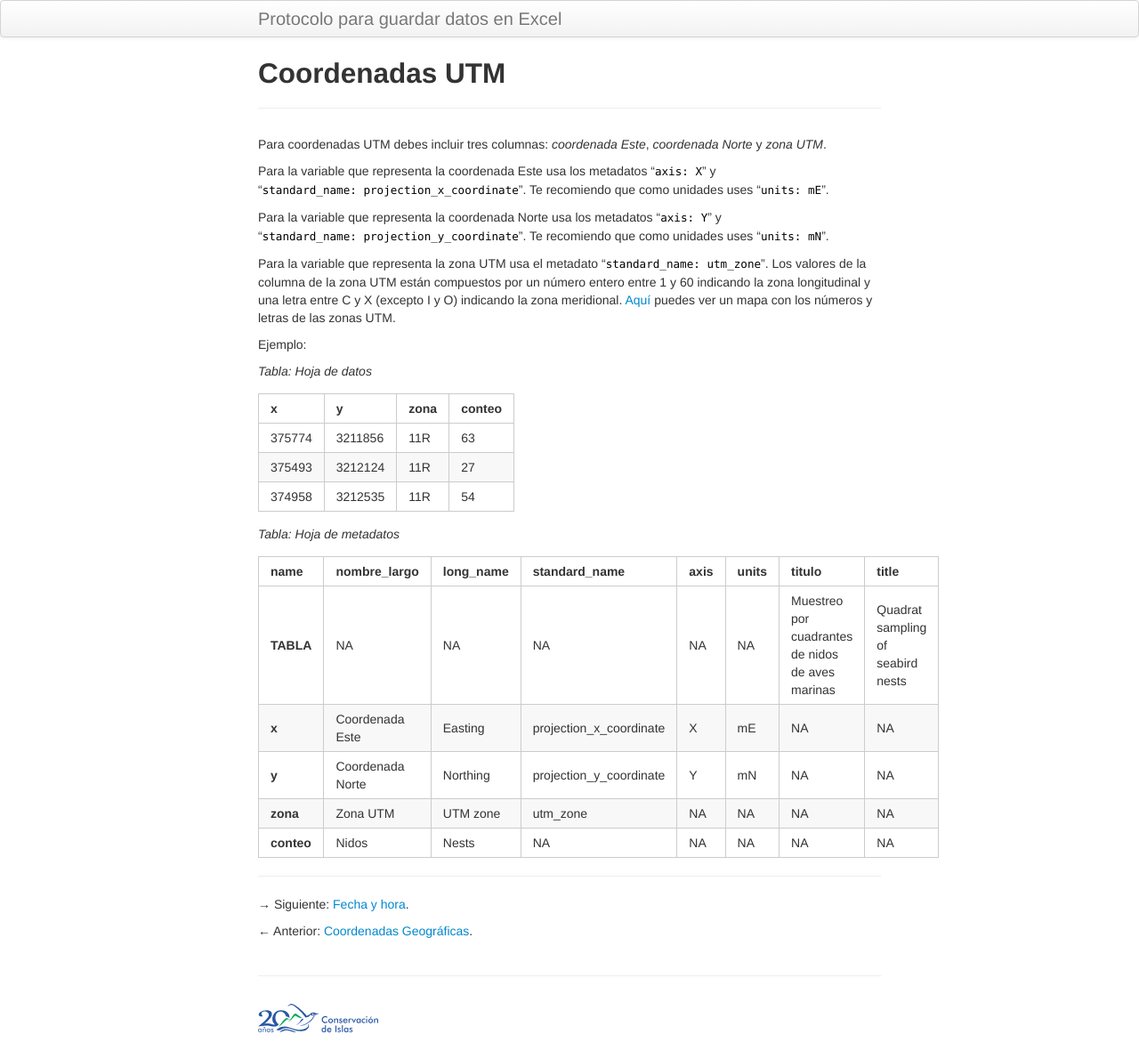
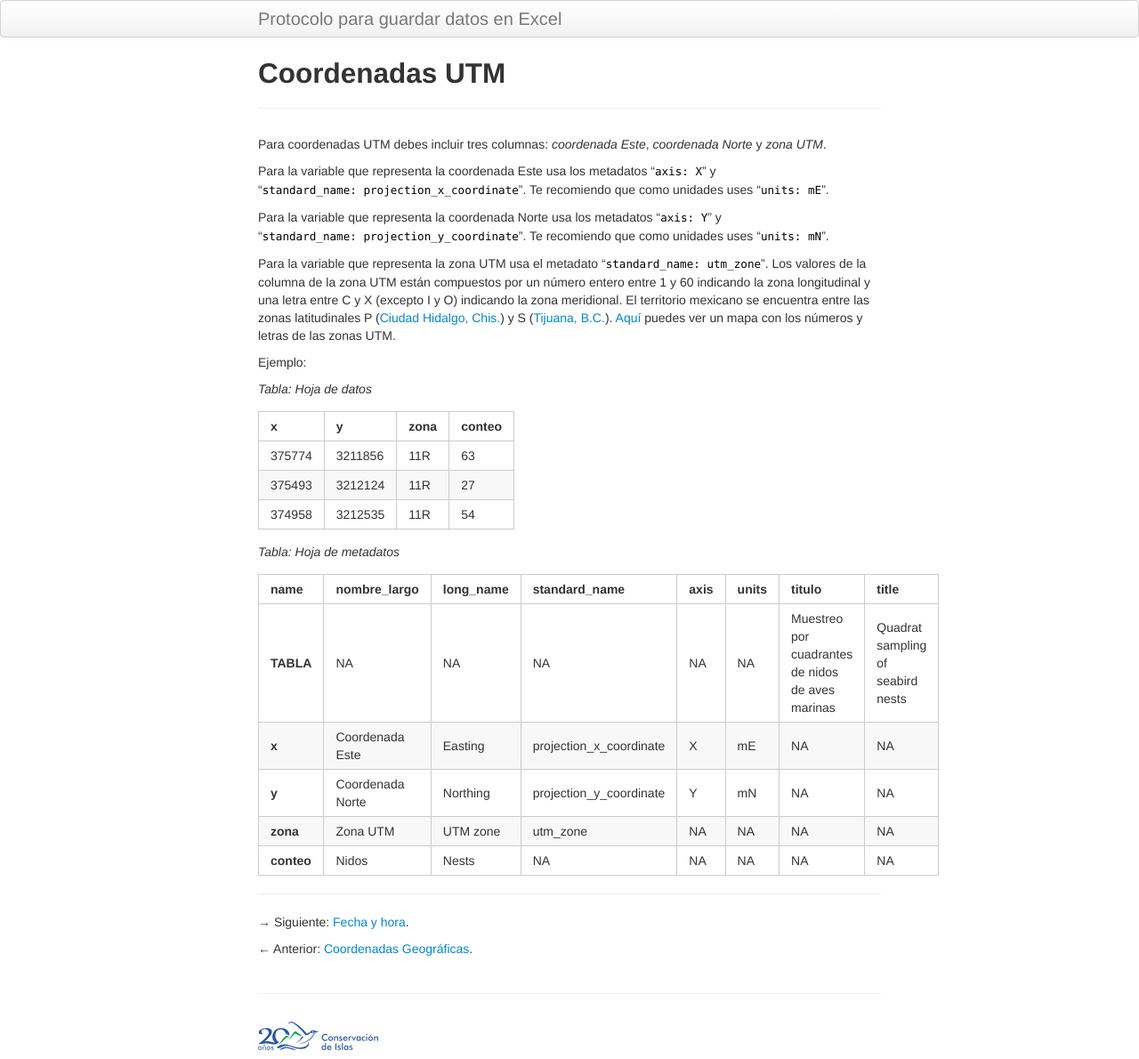
Before and after one commit to MaritzaB/datos_en_excel, a Jekyll site: the page built from pages/utm.md, in a window 1280 px wide. Shown: the whole page at 89% size. Built offline with Jekyll 4.4.1, drawn with Linux system fonts in a browser that asks for light colours.

Commit message:
Incluye ejemplos de extremos latitudinales

```diff
--- a/pages/utm.md
+++ b/pages/utm.md
@@ -10,7 +10,7 @@
 
 Para la variable que representa la coordenada Norte usa los metadatos "`axis: Y`" y "`standard_name: projection_y_coordinate`". Te recomiendo que como unidades uses "`units: mN`".
 
-Para la variable que representa la zona UTM usa el metadato "`standard_name: utm_zone`". Los valores de la columna de la zona UTM están compuestos por un número entero entre 1 y 60 indicando la zona longitudinal y una letra entre C y X (excepto I y O) indicando la zona meridional. [Aquí](http://www.dmap.co.uk/utmworld.htm) puedes ver un mapa con los números y letras de las zonas UTM.
+Para la variable que representa la zona UTM usa el metadato "`standard_name: utm_zone`". Los valores de la columna de la zona UTM están compuestos por un número entero entre 1 y 60 indicando la zona longitudinal y una letra entre C y X (excepto I y O) indicando la zona meridional. El territorio mexicano se encuentra entre las zonas latitudinales P ([Ciudad Hidalgo, Chis.](https://es.wikipedia.org/wiki/Ciudad_Hidalgo_%28Chiapas%29)) y S ([Tijuana, B.C.](https://es.wikipedia.org/wiki/Tijuana)). [Aquí](http://www.dmap.co.uk/utmworld.htm) puedes ver un mapa con los números y letras de las zonas UTM.
 
 Ejemplo:
 
```
